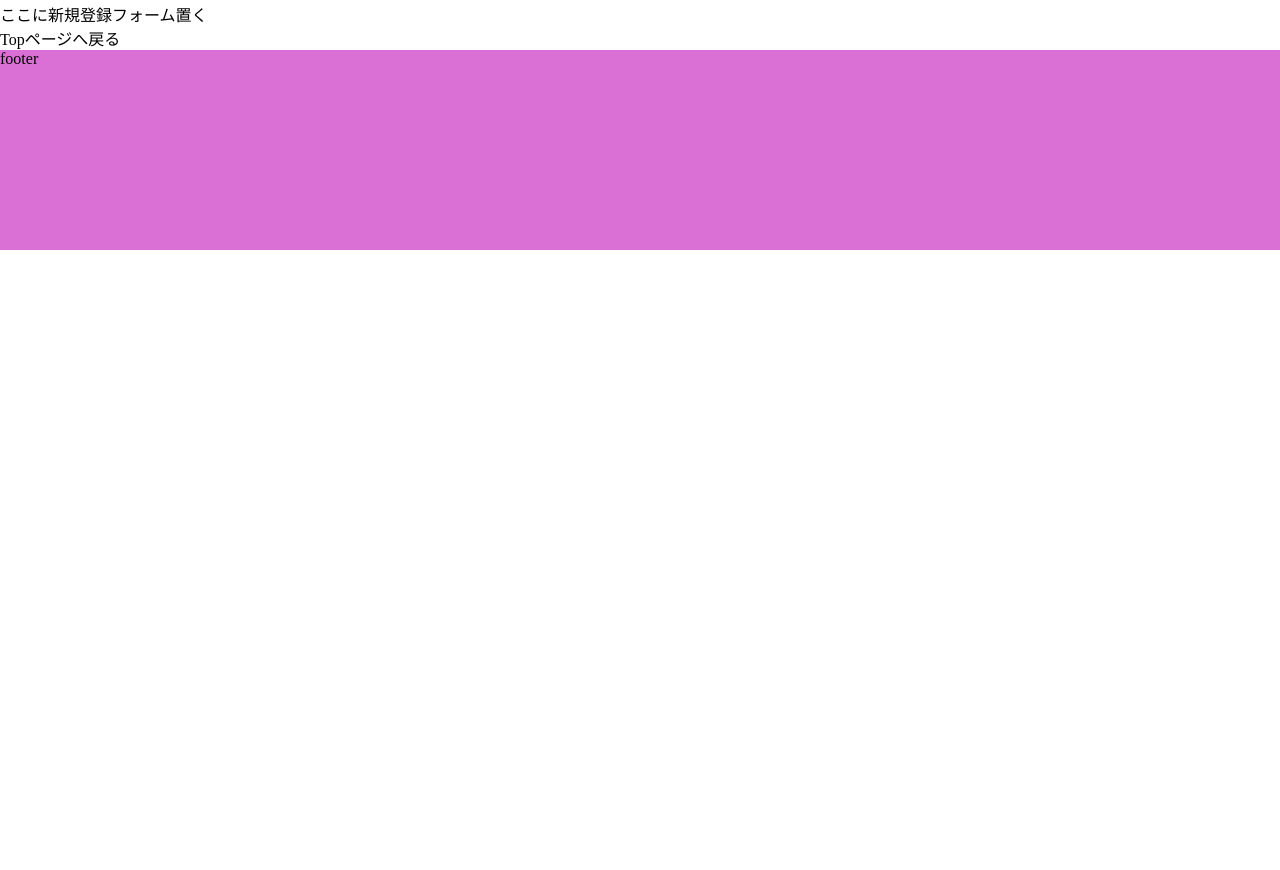
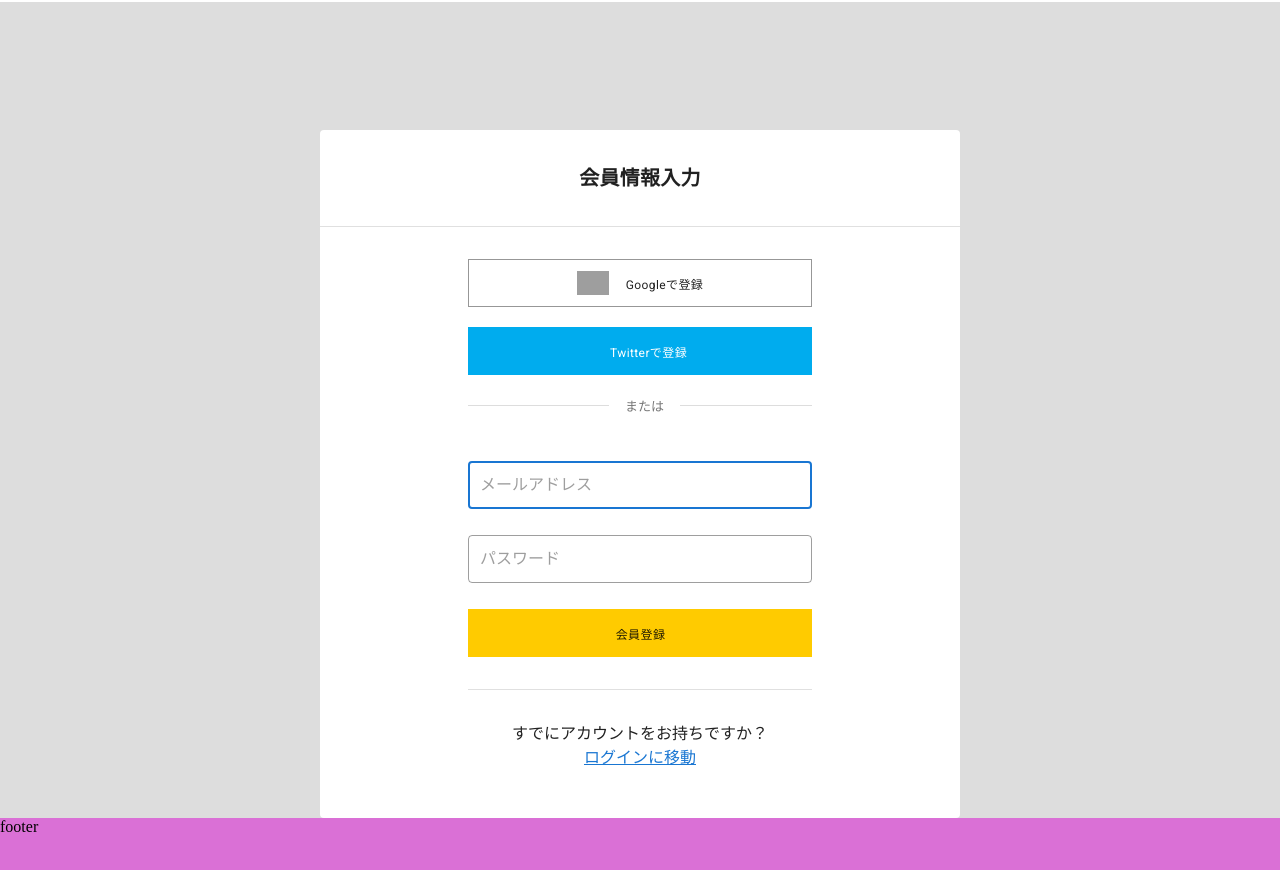
Before and after one commit to takumi-915/sameshi, a Vue app in the folder sameshi/: page /signup in a window 1280 px wide. Shown: the part 362-1232 px from the top of the page. Before the commit the page ends 800 px from the top, so only its background shows below. Built offline with nearby package versions, Linux system fonts and the light colour scheme; grey boxes are pictures that could not be loaded.

Commit message:
loginForm

```diff
--- a/sameshi/src/views/Login.vue
+++ b/sameshi/src/views/Login.vue
@@ -1,8 +1,83 @@
 <template>
-  <div>
-    <p>ここにログインフォーム置く</p>
-    <button @click="toTop">Topページへ戻る</button>
-  </div>
+  <v-app style="background-color: #ddd">
+    <div style="margin-top: 10%">
+      <v-card
+        :tile="$vuetify.breakpoint.sm || $vuetify.breakpoint.xs"
+        class="mx-auto fill-width"
+        flat
+        max-width="640"
+      >
+        <v-card-title class="text-center pa-8">
+          <h4 class="fill-width">ログイン情報入力</h4>
+        </v-card-title>
+        <v-divider></v-divider>
+        <div class="px-6 py-8">
+          <div style="max-width: 344px" class="mx-auto">
+            <div>
+              <v-btn
+                class="fill-width text-capitalize caption"
+                height="48px"
+                outlined
+                style="border-color: #979797"
+                tile
+              >
+                <img
+                  class="button-logo-img mr-4"
+                  src="https://madeby.google.com/static/images/google_g_logo.svg"
+                  style="height: 24px"
+                />
+                Googleでログイン
+              </v-btn>
+              <v-btn
+                class="fill-width mt-5 text-capitalize caption"
+                color="#00acee"
+                dark
+                depressed
+                height="48px"
+                tile
+              >
+                <img class="button-logo-img mr-4" style="height: 24px" />
+                Twitterでログイン
+              </v-btn>
+            </div>
+            <div class="separator separator_login_page">
+              <div class="middle_separator">または</div>
+            </div>
+            <div class="pt-6">
+              <div>
+                <v-text-field
+                  autofocus
+                  dense
+                  height="48px"
+                  outlined
+                  placeholder="メールアドレス"
+                ></v-text-field>
+                <v-text-field
+                  dense
+                  height="48px"
+                  name="input-password"
+                  outlined
+                  placeholder="パスワード"
+                  @click:append="passwordShow = !passwordShow"
+                ></v-text-field>
+              </div>
+              <div class="login-btn pb-8">
+                <v-btn
+                  class="fill-width caption"
+                  color="#FFCB00"
+                  depressed
+                  height="48px"
+                  tile
+                >
+                  ログイン
+                </v-btn>
+              </div>
+            </div>
+          </div>
+        </div>
+      </v-card>
+    </div>
+  </v-app>
 </template>
 
 <script>
@@ -16,3 +91,35 @@ export default {
   },
 };
 </script>
+
+<style scoped>
+.fill-width {
+  text-align: center;
+  width: 100%;
+}
+.separator {
+  margin-top: 30px;
+  margin-bottom: 30px;
+  height: 0;
+  border-top: 1px solid #ddd;
+  border-bottom: 1px solid #fff;
+  position: relative;
+}
+.middle_separator {
+  position: absolute;
+  padding: 0 16px;
+  color: #ccc;
+  background: #fff;
+  font-size: 11px;
+  text-shadow: 0 1px 0 #fff;
+  text-transform: uppercase;
+  top: -7px;
+  left: 30%;
+}
+.middle_separator {
+  color: #777;
+  font-size: 13px;
+  top: -9px;
+  left: 41%;
+}
+</style>
--- a/sameshi/src/views/SignUp.vue
+++ b/sameshi/src/views/SignUp.vue
@@ -1,8 +1,88 @@
 <template>
-  <div>
-    <p>ここに新規登録フォーム置く</p>
-    <button @click="toTop">Topページへ戻る</button>
-  </div>
+  <v-app style="background-color: #ddd">
+    <div style="margin-top: 10%">
+      <v-card
+        :tile="$vuetify.breakpoint.sm || $vuetify.breakpoint.xs"
+        class="mx-auto fill-width"
+        flat
+        max-width="640"
+      >
+        <v-card-title class="text-center pa-8">
+          <h4 class="fill-width">会員情報入力</h4>
+        </v-card-title>
+        <v-divider></v-divider>
+        <div class="px-6 py-8">
+          <div style="max-width: 344px" class="mx-auto">
+            <div>
+              <v-btn
+                class="fill-width text-capitalize caption"
+                height="48px"
+                outlined
+                style="border-color: #979797"
+                tile
+              >
+                <img
+                  class="button-logo-img mr-4"
+                  src="https://madeby.google.com/static/images/google_g_logo.svg"
+                  style="height: 24px"
+                />
+                Googleで登録
+              </v-btn>
+              <v-btn
+                class="fill-width mt-5 text-capitalize caption"
+                color="#00acee"
+                dark
+                depressed
+                height="48px"
+                tile
+              >
+                <img class="button-logo-img mr-4" style="height: 24px" />
+                Twitterで登録
+              </v-btn>
+            </div>
+            <div class="separator separator_login_page">
+              <div class="middle_separator">または</div>
+            </div>
+            <div class="pt-6">
+              <div>
+                <v-text-field
+                  autofocus
+                  dense
+                  height="48px"
+                  outlined
+                  placeholder="メールアドレス"
+                ></v-text-field>
+                <v-text-field
+                  dense
+                  height="48px"
+                  name="input-password"
+                  outlined
+                  placeholder="パスワード"
+                  @click:append="passwordShow = !passwordShow"
+                ></v-text-field>
+              </div>
+              <div class="login-btn pb-8">
+                <v-btn
+                  class="fill-width caption"
+                  color="#FFCB00"
+                  depressed
+                  height="48px"
+                  tile
+                >
+                  会員登録
+                </v-btn>
+              </div>
+              <v-divider></v-divider>
+              <div class="pt-8 pb-4">
+                <span>すでにアカウントをお持ちですか？</span><br />
+                <router-link to="/login">ログインに移動</router-link>
+              </div>
+            </div>
+          </div>
+        </div>
+      </v-card>
+    </div>
+  </v-app>
 </template>
 
 <script>
@@ -16,3 +96,35 @@ export default {
   },
 };
 </script>
+
+<style scoped>
+.fill-width {
+  text-align: center;
+  width: 100%;
+}
+.separator {
+  margin-top: 30px;
+  margin-bottom: 30px;
+  height: 0;
+  border-top: 1px solid #ddd;
+  border-bottom: 1px solid #fff;
+  position: relative;
+}
+.middle_separator {
+  position: absolute;
+  padding: 0 16px;
+  color: #ccc;
+  background: #fff;
+  font-size: 11px;
+  text-shadow: 0 1px 0 #fff;
+  text-transform: uppercase;
+  top: -7px;
+  left: 30%;
+}
+.middle_separator {
+  color: #777;
+  font-size: 13px;
+  top: -9px;
+  left: 41%;
+}
+</style>
```
Also changed, not shown: sameshi/public/twitterLogo.png (added).
